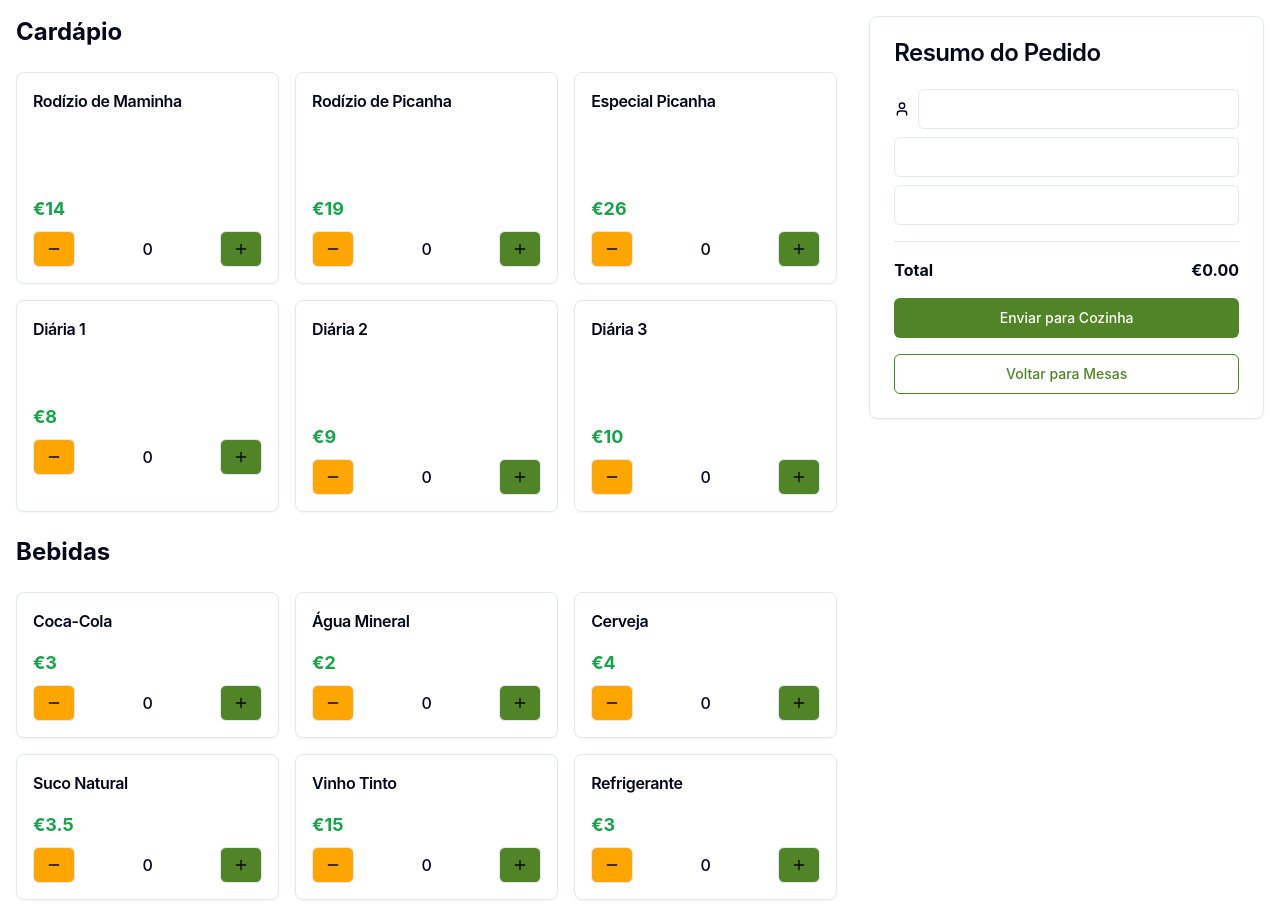
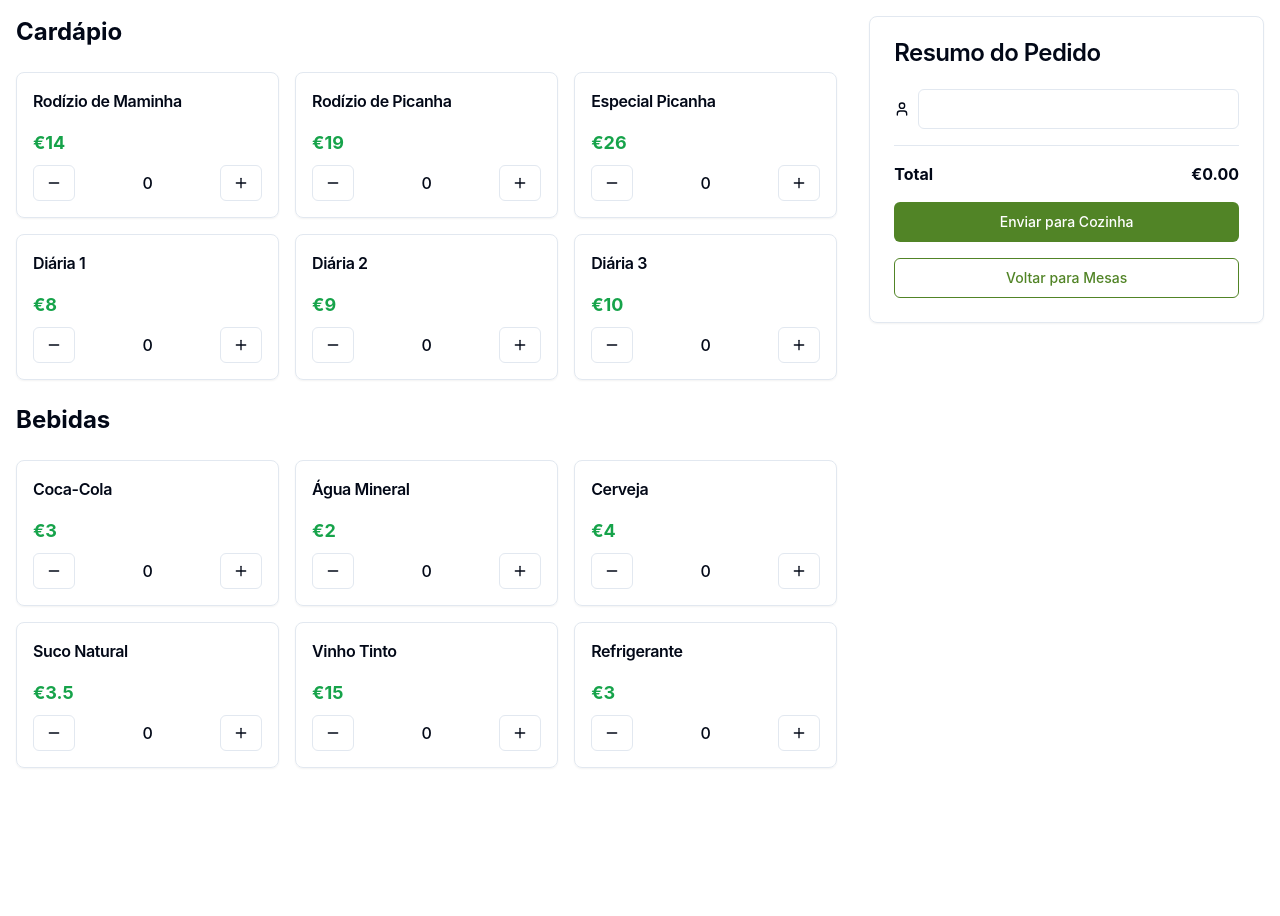
Before and after one commit to Ricoandrade12/labonnas-menu-manager, a React (Vite) app: page /menu in a window 1280 px wide. After the commit the page ends 800 px from the top, so only its background shows below. Built offline with nearby package versions, Linux system fonts and the light colour scheme.

Commit message:
Reverted to edit 159faa94-e5cc-4e52-b0f8-583ba83fd6bf: "Implement order persistence until payment
Ensure that the order remains recorded on the MenuSelection page until its status is marked as paid by the cashier.
[skip gpt_engineer]"

```diff
--- a/src/pages/MenuSelection.tsx
+++ b/src/pages/MenuSelection.tsx
@@ -1,6 +1,6 @@
 import React, { useState, useEffect } from "react"
 import { useNavigate } from "react-router-dom"
-import { Card, CardContent, CardHeader, CardTitle, CardDescription } from "@/components/ui/card"
+import { Card, CardContent, CardHeader, CardTitle } from "@/components/ui/card"
 import { Button } from "@/components/ui/button"
 import { useToast } from "@/hooks/use-toast"
 import { Plus, Minus, Trash2, User, Clock } from "lucide-react"
@@ -11,7 +11,6 @@ interface MenuItem {
   name: string
   price: number
   category: "rodizio" | "diaria" | "bebida"
-  description?: string
 }
 
 interface OrderItem extends MenuItem {
@@ -22,56 +21,18 @@ interface Order {
   id: string
   items: OrderItem[]
   tableResponsible: string
-  tableNumber?: string
-  seller: string
   total: number
   status: "pending" | "paid"
   timestamp: string
 }
 
 const menuItems: MenuItem[] = [
-  {
-    id: "1",
-    name: "Rodízio de Maminha",
-    price: 14,
-    category: "rodizio",
-    description: "Todos os dias - Buffet livre - maminha chourriço e frango - sobremesa livre"
-  },
-  {
-    id: "2",
-    name: "Rodízio de Picanha",
-    price: 19,
-    category: "rodizio",
-    description: "Buffet livre - picanha - maminha chourriço e frango - sobremesa livre"
-  },
-  {
-    id: "3",
-    name: "Especial Picanha",
-    price: 26,
-    category: "rodizio",
-    description: "Buffet livre - picanha - maminha chourriço e frango - sobremesa livre - bebida incluida"
-  },
-  {
-    id: "4",
-    name: "Diária 1",
-    price: 8,
-    category: "diaria",
-    description: "Seg a Sex - buffet sem churrasco - 1 bebida - sobremsa e cafe"
-  },
-  {
-    id: "5",
-    name: "Diária 2",
-    price: 9,
-    category: "diaria",
-    description: "Seg a Sex - buffet sem churrasco - 1 bebida - sobremsa e cafe - 1 corte de maminha e chouriço"
-  },
-  {
-    id: "6",
-    name: "Diária 3",
-    price: 10,
-    category: "diaria",
-    description: "Seg a Sex - buffet sem churrasco - 1 bebida - sobremsa e cafe - 1 corte de maminha e chouriço"
-  },
+  { id: "1", name: "Rodízio de Maminha", price: 14, category: "rodizio" },
+  { id: "2", name: "Rodízio de Picanha", price: 19, category: "rodizio" },
+  { id: "3", name: "Especial Picanha", price: 26, category: "rodizio" },
+  { id: "4", name: "Diária 1", price: 8, category: "diaria" },
+  { id: "5", name: "Diária 2", price: 9, category: "diaria" },
+  { id: "6", name: "Diária 3", price: 10, category: "diaria" },
 ]
 
 const bebidas: MenuItem[] = [
@@ -88,8 +49,6 @@ const MenuSelection = () => {
   const { toast } = useToast()
   const [orderItems, setOrderItems] = useState<OrderItem[]>([])
   const [tableResponsible, setTableResponsible] = useState("")
-  const [tableNumber, setTableNumber] = useState("")
-  const [seller, setSeller] = useState("")
   const [previousOrders, setPreviousOrders] = useState<Order[]>([])
 
   useEffect(() => {
@@ -133,10 +92,10 @@ const MenuSelection = () => {
   }
 
   const handleSendToKitchen = () => {
-    if (!tableResponsible.trim() || !seller.trim() || !tableNumber.trim()) {
+    if (!tableResponsible.trim()) {
       toast({
         title: "Erro",
-        description: "Por favor, preencha todos os campos obrigatórios",
+        description: "Por favor, informe o responsável da mesa",
         variant: "destructive",
       })
       return
@@ -155,8 +114,6 @@ const MenuSelection = () => {
       id: Date.now().toString(),
       items: [...orderItems],
       tableResponsible,
-      tableNumber,
-      seller,
       total: getTotalPrice(),
       status: "pending",
       timestamp: new Date().toISOString(),
@@ -172,19 +129,12 @@ const MenuSelection = () => {
     })
     setOrderItems([])
     setTableResponsible("")
-    setTableNumber("")
-    setSeller("")
   }
 
   const renderMenuItem = (item: MenuItem) => (
     <Card key={item.id} className="hover:shadow-lg transition-shadow">
       <CardHeader className="p-4">
         <CardTitle className="text-base">{item.name}</CardTitle>
-        {item.description && (
-          <CardDescription className="text-sm mt-1">
-            {item.description}
-          </CardDescription>
-        )}
       </CardHeader>
       <CardContent className="p-4 pt-0">
         <p className="text-lg font-bold text-green-600 mb-2">€{item.price}</p>
@@ -193,7 +143,6 @@ const MenuSelection = () => {
             variant="outline"
             size="sm"
             onClick={() => handleQuantityChange(item, -1)}
-            className="bg-warning hover:bg-warning/90"
           >
             <Minus className="h-4 w-4" />
           </Button>
@@ -204,7 +153,6 @@ const MenuSelection = () => {
             variant="outline"
             size="sm"
             onClick={() => handleQuantityChange(item, 1)}
-            className="bg-primary hover:bg-primary/90"
           >
             <Plus className="h-4 w-4" />
           </Button>
@@ -237,14 +185,9 @@ const MenuSelection = () => {
                     <Card key={order.id} className="bg-gray-50">
                       <CardHeader className="p-4">
                         <div className="flex justify-between items-center">
-                          <div>
                           <CardTitle className="text-base">
-                              Mesa {order.tableNumber}: {order.tableResponsible}
+                            Mesa: {order.tableResponsible}
                           </CardTitle>
-                            <CardDescription>
-                              Vendedor: {order.seller}
-                            </CardDescription>
-                          </div>
                           <div className="flex items-center gap-2 text-sm text-muted-foreground">
                             <Clock className="h-4 w-4" />
                             {new Date(order.timestamp).toLocaleTimeString()}
@@ -255,13 +198,8 @@ const MenuSelection = () => {
                         <div className="space-y-2">
                           {order.items.map(item => (
                             <div key={item.id} className="flex justify-between text-sm">
-                              <div className="flex-1">
-                                <div>{item.name} x{item.quantity}</div>
-                                {item.description && (
-                                  <div className="text-xs text-muted-foreground">{item.description}</div>
-                                )}
-                              </div>
-                              <span className="ml-4">€{(item.price * item.quantity).toFixed(2)}</span>
+                              <span>{item.name} x{item.quantity}</span>
+                              <span>€{(item.price * item.quantity).toFixed(2)}</span>
                             </div>
                           ))}
                           <div className="border-t pt-2 mt-2 font-bold">
@@ -283,34 +221,19 @@ const MenuSelection = () => {
             </CardHeader>
             <CardContent>
               <div className="space-y-4">
-                <div className="space-y-2">
                 <div className="flex items-center gap-2">
                   <User className="h-4 w-4" />
-                    <Input
-                      placeholder="Número da Mesa"
-                      value={tableNumber}
-                      onChange={(e) => setTableNumber(e.target.value)}
-                      className="flex-1"
-                    />
-                  </div>
                   <Input
                     placeholder="Responsável da mesa"
                     value={tableResponsible}
                     onChange={(e) => setTableResponsible(e.target.value)}
                     className="flex-1"
                   />
-                  <Input
-                    placeholder="Vendedor"
-                    value={seller}
-                    onChange={(e) => setSeller(e.target.value)}
-                    className="flex-1"
-                  />
                 </div>
 
                 <div className="space-y-2">
                   {orderItems.map((item) => (
-                    <div key={item.id} className="flex justify-between items-start">
-                      <div className="flex-1">
+                    <div key={item.id} className="flex justify-between items-center">
                       <div className="flex items-center gap-2">
                         <Button
                           variant="ghost"
@@ -322,11 +245,7 @@ const MenuSelection = () => {
                         </Button>
                         <span>{item.name} x{item.quantity}</span>
                       </div>
-                        {item.description && (
-                          <p className="text-xs text-muted-foreground ml-8">{item.description}</p>
-                        )}
-                      </div>
-                      <span className="ml-4">€{(item.price * item.quantity).toFixed(2)}</span>
+                      <span>€{(item.price * item.quantity).toFixed(2)}</span>
                     </div>
                   ))}
                 </div>
```
Lines whose indentation alone changed are shown as unchanged.
